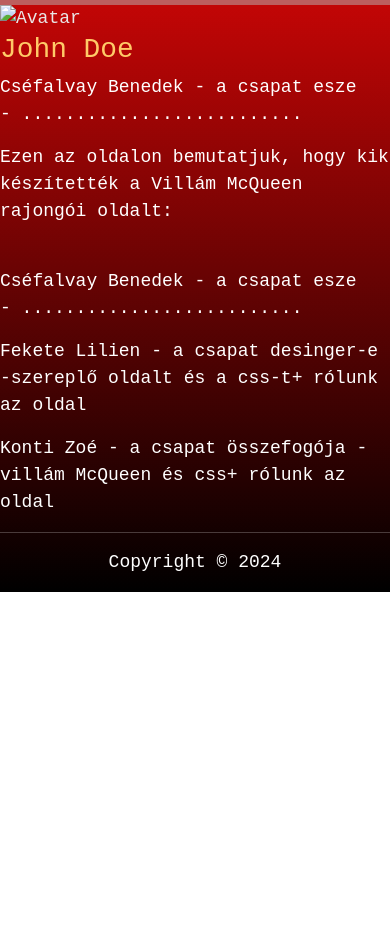
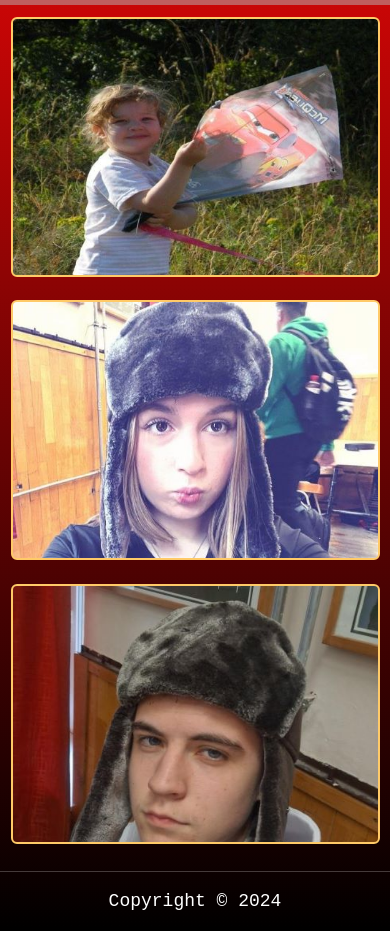
Before and after one commit to bendzsoo/Projektmunka-Verdak, a plain HTML site: page Verdak-projekt/rolunk.html in a window 390 px wide. Shown: the part 53-984 px from the top of the page. Before the commit the page ends 844 px from the top, so only its background shows below. Drawn offline with nearby package versions, Linux system fonts and the light colour scheme.

Commit message:
njamostakkormivan

```diff
--- a/Verdak-projekt/rolunk.html
+++ b/Verdak-projekt/rolunk.html
@@ -8,6 +8,7 @@
     <link href="https://cdn.jsdelivr.net/npm/bootstrap@5.3.3/dist/css/bootstrap.min.css" rel="stylesheet" integrity="sha384-QWTKZyjpPEjISv5WaRU9OFeRpok6YctnYmDr5pNlyT2bRjXh0JMhjY6hW+ALEwIH" crossorigin="anonymous">
     <script src="https://cdn.jsdelivr.net/npm/bootstrap@5.3.3/dist/js/bootstrap.bundle.min.js" integrity="sha384-YvpcrYf0tY3lHB60NNkmXc5s9fDVZLESaAA55NDzOxhy9GkcIdslK1eN7N6jIeHz" crossorigin="anonymous"></script>
     <link rel="stylesheet" href="styles.css">
+    <link rel="stylesheet" href="stylesforflip.css">
 </head>
 <body>
 
@@ -63,35 +64,70 @@
       </nav>
 
 
-      <div class="flip-card">
-        <div class="flip-card-inner">
-          <div class="flip-card-front">
-            <img src="img_avatar.png" alt="Avatar" style="width:300px;height:300px;">
+      <div class="row">
+
+        <div class="flex-fill col-sm-12 col-md-4">
+          <div class="cardBox">
+            <div class="card zoey_card">
+              <div class="front">
+              </div>
+              <div class="back">
+                <h3>Konti Zoé</h3>
+                <p>A csapat összefogója<hr>
+
+                Instagram
+                  @_k._zoe
+                <hr>
+                Snapchat
+                @ko_zozika
+                </p>
+              </div>
+            </div>
           </div>
-          <div class="flip-card-back">
-            <h1>John Doe</h1>
-            <p>
-              Cséfalvay Benedek - a csapat esze <br>
-               - ..........................
-          </p>
+        </div>
+
+        <div  class="flex-fill col-sm-12 col-md-4">
+          <div class="cardBox">
+            <div class="card hanna_card">
+              <div class="front">
+              </div>
+              <div class="back">
+                <h3>Fekete Lilien</h3>
+                <p>A csapat designer-e
+                <hr>
+                Instagram
+                  @f_lilien14
+                <hr>
+                Snapchat
+                @lil.nyn4
+                </p>
+              </div>
+            </div>
+          </div>
+        </div>
+
+        <div class="flex-fill col-sm-12 col-md-4">
+          <div class="cardBox">
+            <div class="card benya_card">
+              <div class="front">
+              </div>
+              <div class="back">
+                <h3>Cséfalvay Benedek</h3>
+                <p>A csapat esze, az ász
+                <hr>
+                Instagram
+                  @csefalvay_benedek
+                <hr>
+                Snapchat
+                @csefa_76
+                </p>
+              </div>
+            </div>
           </div>
         </div>
       </div>
 
 
-        <p>Ezen az oldalon bemutatjuk, hogy kik készítették a Villám McQueen rajongói oldalt:</p><br>
-        <p>
-            Cséfalvay Benedek - a csapat esze <br>
-             - ..........................
-        </p>
-        <p>
-            Fekete Lilien - a csapat desinger-e <br>
-             -szereplő oldalt és a css-t+ rólunk az oldal
-        </p>
-        <p>
-            Konti Zoé - a csapat összefogója
-             -villám McQueen és css+ rólunk az oldal
-        </p>
 
         <footer>
           <hr>
--- /dev/null
+++ b/Verdak-projekt/stylesforflip.css
@@ -0,0 +1,167 @@
+
+  .cardBox {
+    float: left;
+    font-size: 1.2em;
+    margin: 1% 0 0 1%;
+    perspective: 800px;
+    transition: all 0.3s ease 0s;
+    width: 23.7%;
+  }
+
+  .cardBox:hover .card {
+    transform: rotateY( 180deg);
+  }
+
+  .card {
+    background: #222;
+    cursor: default;
+    height: 300px;
+    transform-style: preserve-3d;
+    transition: transform 0.4s ease 0s;
+    width: 100%;
+    -webkit-animation: giro 1s 1;
+    animation: giro 1s 1;
+    border: solid 2px rgb(255, 202, 104);
+    font-size: 85%;
+  }
+
+  .benya_card{
+
+    background-image: url(benyajo.jpg);
+    background-size: cover;
+  }
+
+  .hanna_card{
+    background-image: url(chaihongjo.jpg);
+    background-size: cover;
+  }
+
+  .zoey_card{
+    background-image: url(zoeyjo.jpg);
+    background-size: cover;
+  }
+
+  .card p {
+    margin-bottom: 1.8em;
+  }
+
+  .card .front,
+  .card .back {
+    backface-visibility: hidden;
+    box-sizing: border-box;
+    color: white;
+    display: block;
+    font-size: 1.2em;
+    height: 100%;
+    padding: 0.8em;
+    position: absolute;
+    text-align: center;
+    width: 100%;
+  }
+
+  .card .front strong {
+    background: #fff;
+    border-radius: 100%;
+    color: #222;
+    font-size: 1.5em;
+    line-height: 30px;
+    padding: 0 7px 4px 6px;
+  }
+
+  .card .back {
+    transform: rotateY( 180deg);
+    background-color: rgb(211, 183, 183);
+  }
+
+  .back h3{
+    color: rgb(216, 132, 54);
+    font-size: 125%;
+  }
+
+  .card .back a {
+    padding: 0.3em 0.5em;
+    background: #333;
+    color: #fff;
+    text-decoration: none;
+    border-radius: 1px;
+    font-size: 0.9em;
+    transition: all 0.2s ease 0s;
+  }
+
+  .card .back a:hover {
+    background: #fff;
+    color: #333;
+    text-shadow: 0 0 1px #333;
+  }
+
+  .cardBox:nth-child(1) .card .back {
+    background: cornflowerblue;
+  }
+
+  .cardBox:nth-child(2) .card .back {
+    background: orange;
+  }
+
+  .cardBox:nth-child(3) .card .back {
+    background: yellowgreen;
+  }
+
+  .cardBox:nth-child(4) .card .back {
+    background: tomato;
+  }
+
+  .cardBox:nth-child(2) .card {
+    -webkit-animation: giro 1.5s 1;
+    animation: giro 1.5s 1;
+  }
+
+  .cardBox:nth-child(3) .card {
+    -webkit-animation: giro 2s 1;
+    animation: giro 2s 1;
+  }
+
+  .cardBox:nth-child(4) .card {
+    -webkit-animation: giro 2.5s 1;
+    animation: giro 2.5s 1;
+  }
+
+  @-webkit-keyframes giro {
+    from {
+      transform: rotateY( 180deg);
+    }
+    to {
+      transform: rotateY( 0deg);
+    }
+  }
+
+  @keyframes giro {
+    from {
+      transform: rotateY( 180deg);
+    }
+    to {
+      transform: rotateY( 0deg);
+    }
+  }
+
+  @media screen and (max-width: 767px) {
+    .cardBox {
+      margin-left: 2.8%;
+      margin-top: 3%;
+      width: 46%;
+    }
+    .card {
+      height: 285px;
+    }
+    .cardBox:last-child {
+      margin-bottom: 3%;
+    }
+  }
+
+  @media screen and (max-width: 480px) {
+    .cardBox {
+      width: 94.5%;
+    }
+    .card {
+      height: 260px;
+    }
+  }
```
Also changed, not shown: Verdak-projekt/benya.jpg (added), Verdak-projekt/benyajo.jpg (added), Verdak-projekt/chaihong.jpg (added), Verdak-projekt/chaihongjo.jpg (added), Verdak-projekt/zoey.jpg (added), Verdak-projekt/zoeyjo.jpg (added).
